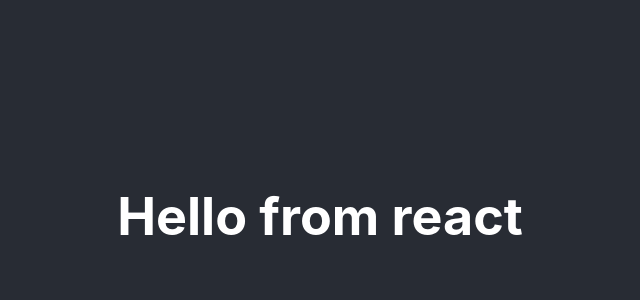
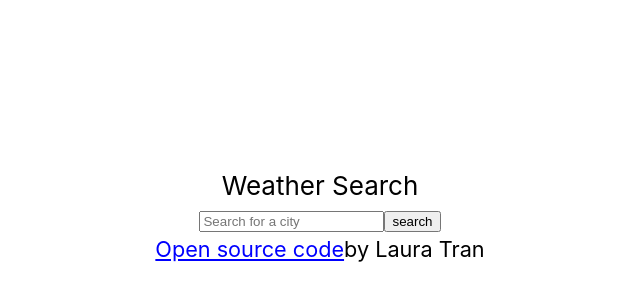
Before and after one commit to Ltran574/weather-react, a React (Create React App) app: page / in a window 1280 px wide. Shown: the part 184-484 px from the top of the page, without its empty margins (320-960 px from the left). Built offline with nearby package versions, Linux system fonts and the light colour scheme.

Commit message:
added link to Github

```diff
--- a/src/App.css
+++ b/src/App.css
@@ -1,10 +1,6 @@
 .App {
   text-align: center;
-}
-
-.App-logo {
-  height: 40vmin;
-  pointer-events: none;
+  background-color: #d8e9a8;
 }
 
 @media (prefers-reduced-motion: no-preference) {
--- a/src/App.js
+++ b/src/App.js
@@ -1,13 +1,12 @@
-import logo from "./logo.svg";
 import "./App.css";
-import weather from "./Weather.js";
+import Weather from "./Weather.js";
 
 function App() {
   return (
     <div className="App">
       <header className="App-header">
-        <h1> Hello from react</h1>
-        <weather />
+        Weather Search
+        <Weather />
       </header>
     </div>
   );
--- /dev/null
+++ b/src/Weather.css
@@ -0,0 +1,8 @@
+a {
+  color: blue;
+}
+
+.App-header {
+  background-color: white;
+  color: black;
+}
--- a/src/Weather.js
+++ b/src/Weather.js
@@ -1,11 +1,64 @@
-import React from "react";
+import React, { useState } from "react";
 import axios from "axios";
+import "./Weather.css";
 
-export default function Weather() {
-  function handleResponse(response) {
-    alert(`The weather in New York is ${response.data.main.temp}`);
+export default function Search() {
+  const [city, setCity] = useState(null);
+  const [loaded, setLoaded] = useState(false);
+  const [weather, setWeather] = useState({});
+
+  function handleSubmit(event) {
+    event.preventDefault();
+    let apiUrl = `https://api.openweathermap.org/data/2.5/weather?q=${city}&units=metric&appid=a867e25f2d83db579421a57fd8e937ec`;
+    axios.get(apiUrl).then(getWeather);
   }
-  let apiUrl = `https://api.openweathermap.org/data/2.5/weather?q=New York&units=metric&appid=a867e25f2d83db579421a57fd8e937ec`;
-  axios.get(apiUrl).then(handleResponse);
-  return <h2> Hello World </h2>;
+  function updateCity(event) {
+    setCity(event.target.value);
+  }
+  function getWeather(response) {
+    setLoaded(true);
+    setWeather({
+      temperature: response.data.main.temp,
+      humidity: response.data.main.humidity,
+      wind: response.data.wind.speed,
+      icon: `http://openweathermap.org/img/wn/${response.data.weather[0].icon}@2x.png`,
+      description: response.data.weather[0].description,
+    });
+  }
+  let form = (
+    <div>
+      <form onSubmit={handleSubmit}>
+        <input
+          type="search"
+          placeholder="Search for a city"
+          onChange={updateCity}
+        />
+        <input type="submit" value="search" />
+      </form>
+      <small>
+        <a href="https://github.com/Ltran574/weather-app">Open source code</a>
+        by Laura Tran
+      </small>
+    </div>
+  );
+
+  if (loaded) {
+    return (
+      <div>
+        {" "}
+        {form}
+        <ul>
+          <li> Temperature: {Math.round(weather.temperature)}°C </li>
+          <li> Wind: {weather.wind} km/h </li>
+          <li> Humidity: {weather.humidity}% </li>
+          <li>
+            {" "}
+            <img src={weather.icon} alt={weather.description} />{" "}
+          </li>
+        </ul>
+      </div>
+    );
+  } else {
+    return form;
+  }
 }
```
